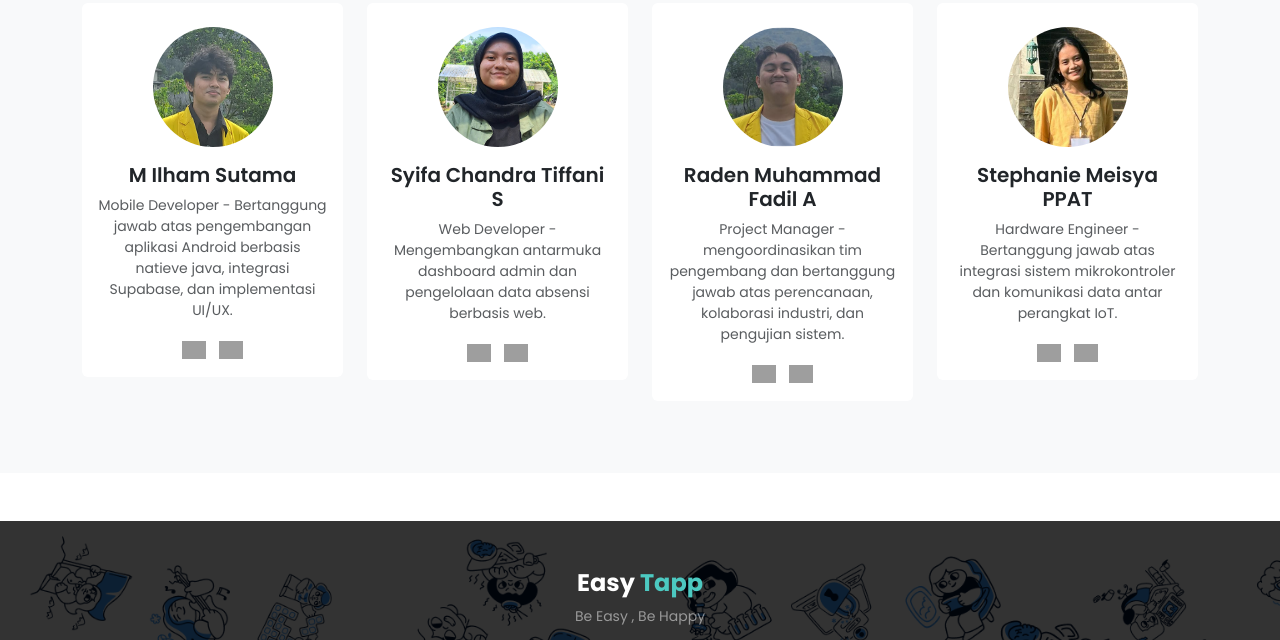
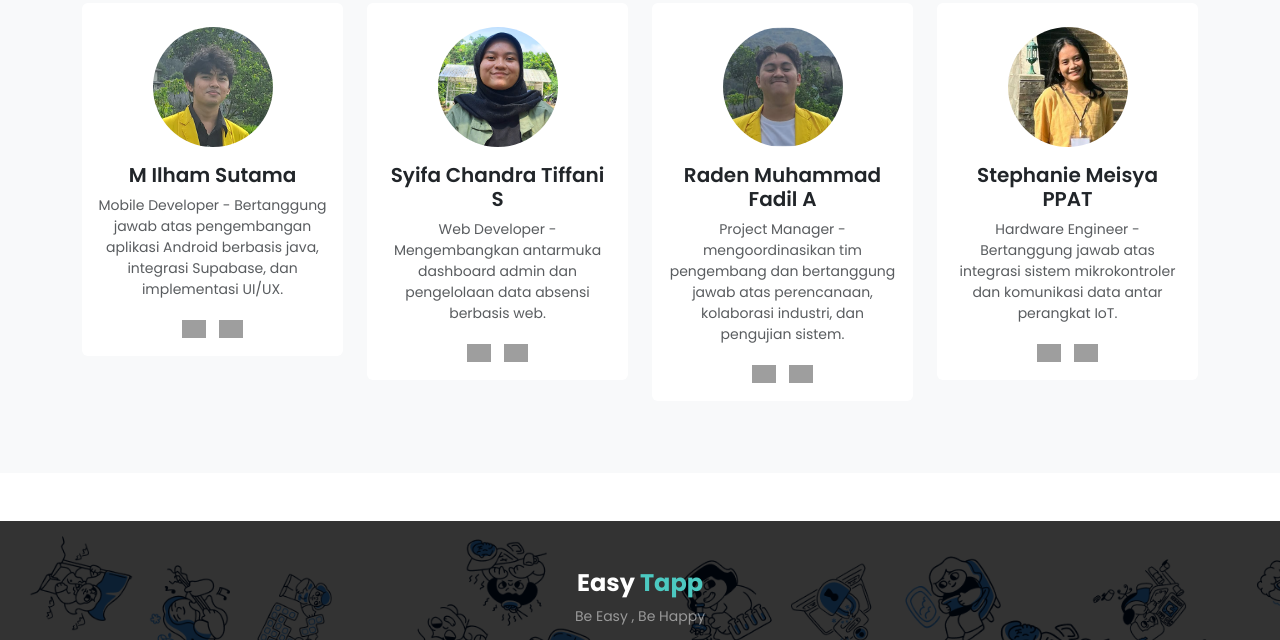
Before and after one commit to MuhammadIlhamSutama/portofolio_easytapp, a plain HTML site: page index.html in a window 1280 px wide. Shown: the part 4128-4768 px from the top of the page. Drawn offline with nearby package versions, Linux system fonts and the light colour scheme; grey boxes are pictures that could not be loaded.

Commit message:
last commit

```diff
--- a/index.html
+++ b/index.html
@@ -399,7 +399,7 @@
         style="width: 120px; height: 120px; object-fit: cover;" alt="Mobile Developer">
       <div class="card-body">
         <h5 class="card-title fw-semibold">M Ilham Sutama</h5>
-        <p class="card-text text-muted small">Mobile Developer - Bertanggung jawab atas pengembangan aplikasi Android berbasis natieve java, integrasi Supabase, dan implementasi UI/UX.</p>
+        <p class="card-text text-muted small">Mobile Developer - Bertanggung jawab atas pengembangan aplikasi Android berbasis  java, integrasi Supabase, dan implementasi UI/UX.</p>
         <div>
           <a href="https://www.linkedin.com/in/muhammad-ilham-sutama-a68a9530a" target="_blank" class="me-2">
             <img src="https://cdn.jsdelivr.net/npm/simple-icons@v11/icons/linkedin.svg" alt="LinkedIn" width="24">
```
